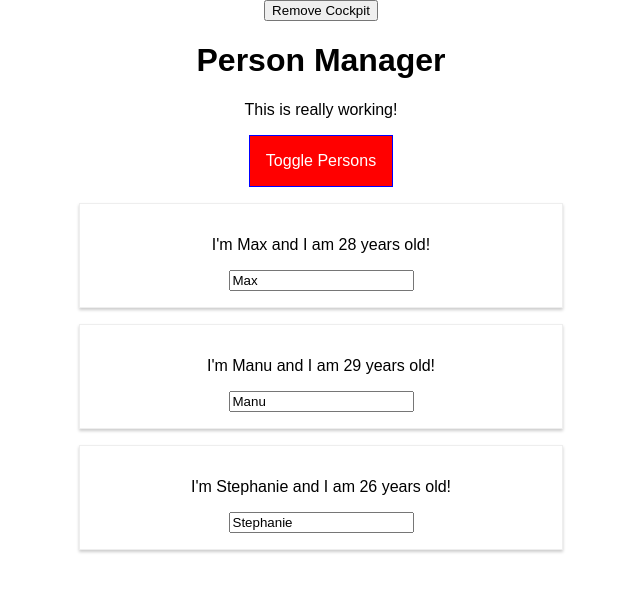
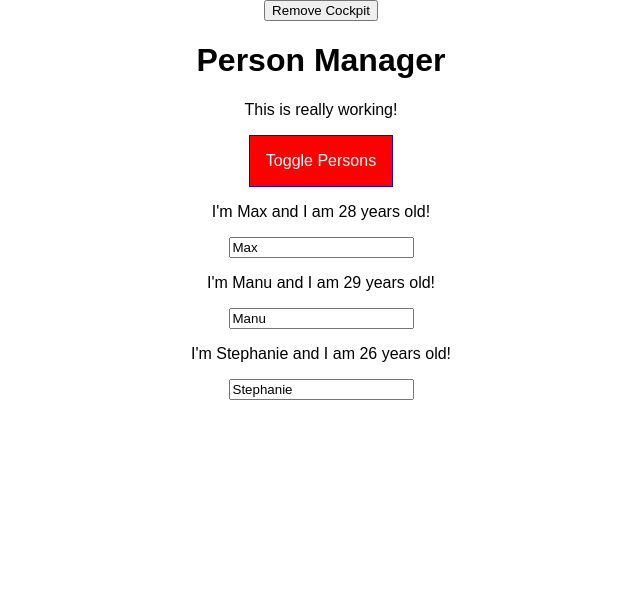
Before and after one commit to Abel-Zambrano/rxt-deep-dive, a React app: page / in a window 1280 px wide. Both pictures are taken after a click on the button "Toggle Persons". Shown: the top 592 px of the page, without its empty margins (319-959 px from the left). Built offline with nearby package versions, Linux system fonts and the light colour scheme.

Commit message:
Changed div to Fragment

```diff
--- a/src/components/Persons/Person/Person.js
+++ b/src/components/Persons/Person/Person.js
@@ -1,18 +1,17 @@
-import React, {Component} from 'react';
+import React, { Component, Fragment } from 'react';
 
-import classes from './Person.css';
 
 class Person extends Component {
   render () {
     console.log('[Person.js] rendering...');
   return (
-    <div className={classes.Person}>
+    <Fragment>
       <p onClick={this.props.click}>
         I'm {this.props.name} and I am {this.props.age} years old!
       </p>
       <p>{this.props.children}</p>
       <input type="text" onChange={this.props.changed} value={this.props.name} />
-    </div>
+    </Fragment>
   );
 };
 }
```
Also changed, not shown: src/components/Persons/Persons.js (line endings or trailing spaces).
